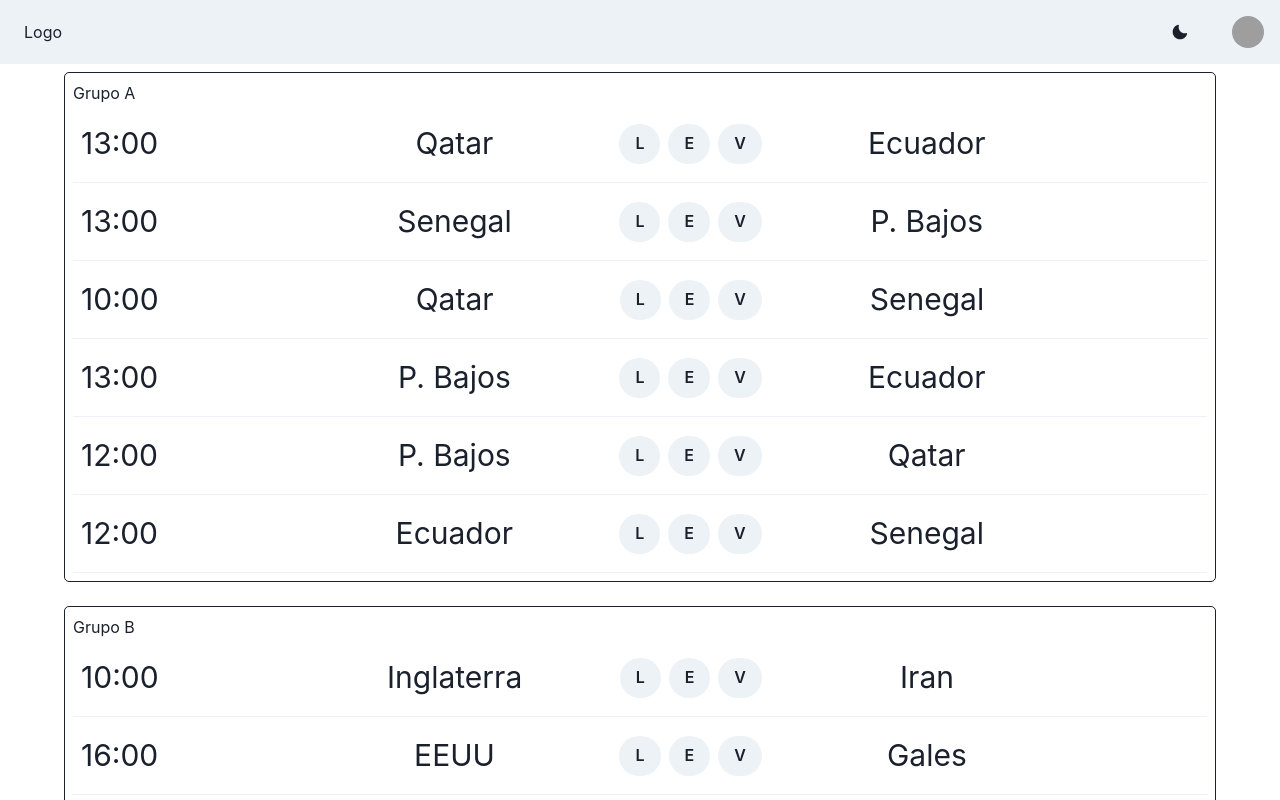
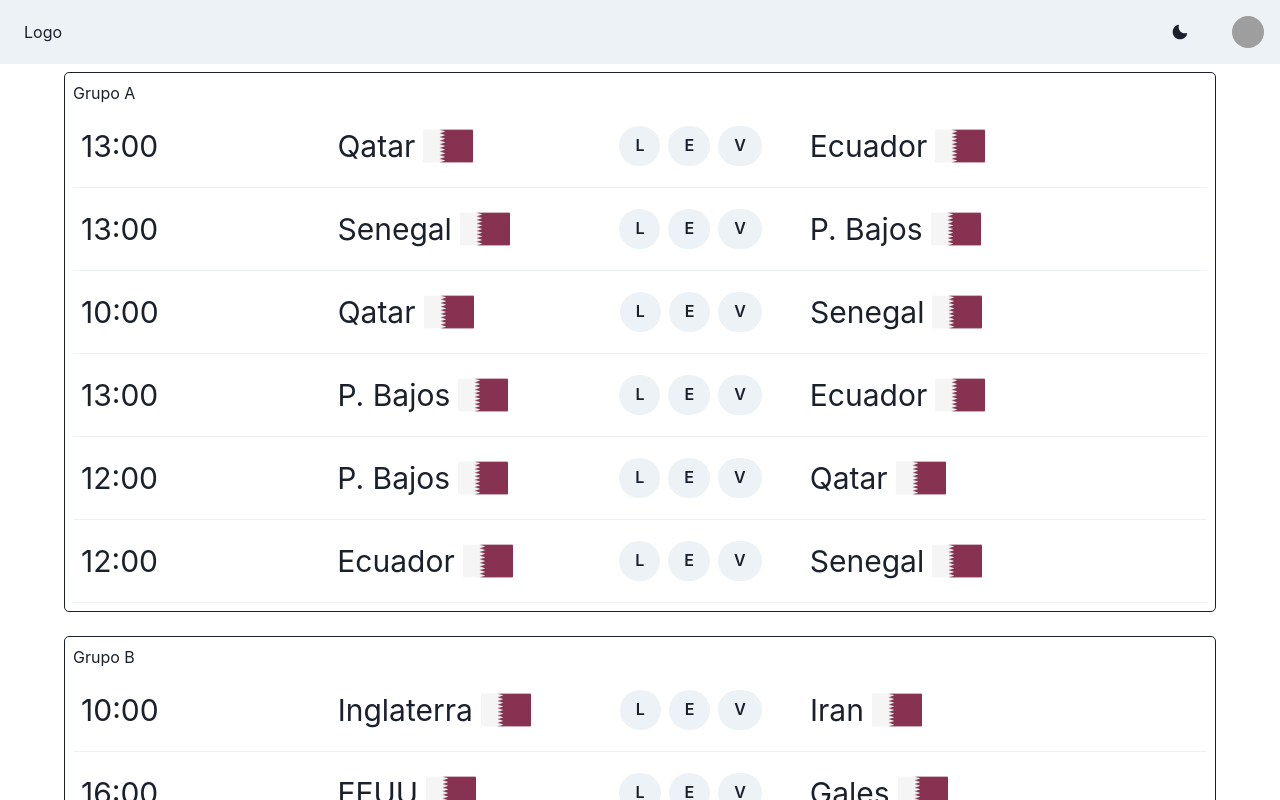
Before and after one commit to giannidaniel18/prodeQatar2022, a React (Vite) app: page / in a window 1280 px wide. Shown: the top 800 px of the page. Built offline with nearby package versions, Linux system fonts and the light colour scheme; grey boxes are pictures that could not be loaded.

Commit message:
Se agrego componente Bandera y dir assets en /public

```diff
--- /dev/null
+++ b/src/components/Bandera.jsx
@@ -0,0 +1,11 @@
+import React from 'react'
+import { Box, Image } from '@chakra-ui/react'
+
+export default function Bandera() {
+  return (
+    <Box boxSize="50px">
+        <Image src='\assets\qatar.png' alt="" />
+    </Box>
+
+  )
+}
--- a/src/components/Enfrentamiento.jsx
+++ b/src/components/Enfrentamiento.jsx
@@ -2,6 +2,7 @@ import { Box, Text, Stack } from "@chakra-ui/react";
 import { memo, useState } from "react";
 import EquipoBox from "./EquipoBox";
 import ResultPicker from "./ResultPicker";
+import Bandera from "./Bandera";
 
 const Enfrentamiento = memo(({ hora, local, visitante, matchId, getMatchPrediction }) => {
   const handlePrediction = (valor) => {
@@ -20,9 +21,11 @@ const Enfrentamiento = memo(({ hora, local, visitante, matchId, getMatchPredicti
         justifyContent={{ base: undefined, md: "center" }}
         gap={10}
       >
+
         <EquipoBox equipo={local} />
         <ResultPicker predictionFunction={handlePrediction} />
         <EquipoBox equipo={visitante} />
+
       </Stack>
     </Stack>
   );
--- a/src/components/EquipoBox.jsx
+++ b/src/components/EquipoBox.jsx
@@ -1,10 +1,11 @@
 import { Stack, Text } from "@chakra-ui/react";
 import React from "react";
+import Bandera from "./Bandera";
 
 export default function EquipoBox({ equipo, status }) {
   return (
-    <Stack w="250px" alignItems="center" p={2}>
-      <Text fontSize={30}>{equipo}</Text>
+    <Stack w="250px" direction="row" alignItems="center" p={2}>
+      <Text fontSize={30}>{equipo}</Text> <Bandera/>
     </Stack>
   );
 }
```
Also changed, not shown: public/assets/qatar.png (added).
